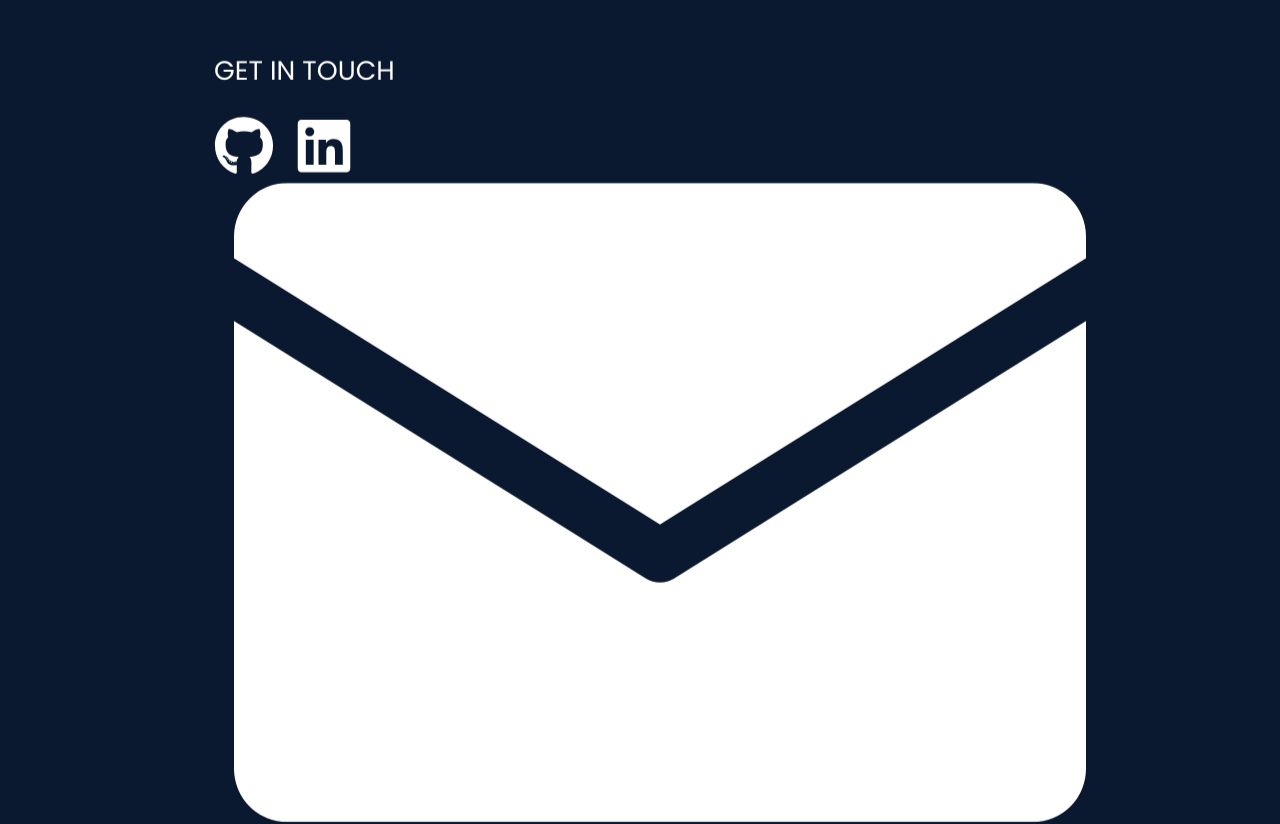
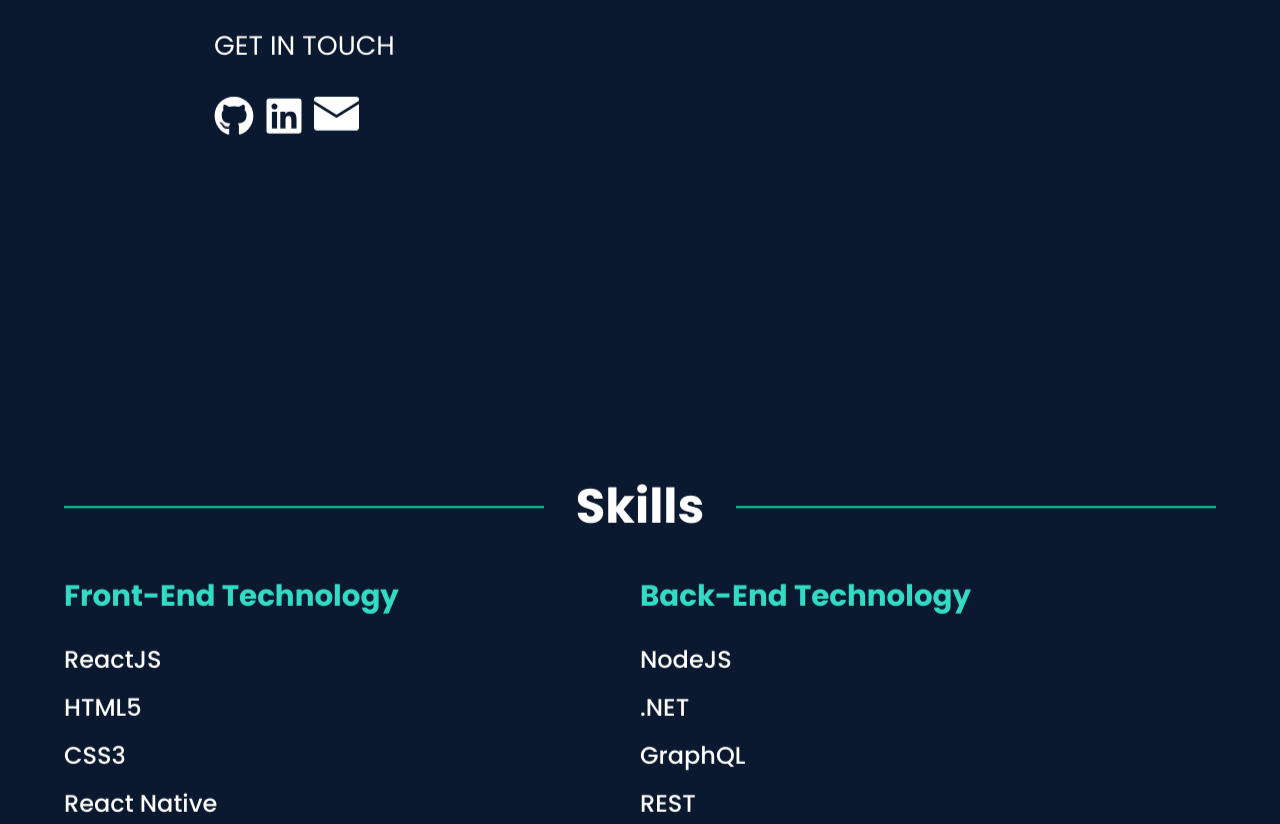
Before and after one commit to samizak/react-portfolio, a React (Create React App) app: page / in a window 1280 px wide. Shown: the part 1383-2207 px from the top of the page. Built offline with nearby package versions, Linux system fonts and the light colour scheme.

Commit message:
style: Minor changes

```diff
--- a/src/Components/AboutMe/AboutMe.css
+++ b/src/Components/AboutMe/AboutMe.css
@@ -19,12 +19,18 @@
 }
 
 .about p {
-  font-size: 20pt;
+  font-size: 14pt;
+  transition: 500ms ease-in-out;
 }
 
-.home-social-links a:not(:first-child) {
-  flex: 1 1 auto;
-  margin: 20px;
+@media only screen and (min-width: 768px) {
+  .about p {
+    font-size: 20pt;
+  }
+}
+
+.home-social-links a {
+  margin-right: 10px;
 }
 .home-social-links path {
   fill: white;
--- a/src/Components/AboutMe/AboutMe.tsx
+++ b/src/Components/AboutMe/AboutMe.tsx
@@ -19,7 +19,6 @@ export default function AboutMe() {
           </p>
 
           <br></br>
-          <br></br>
           <p>GET IN TOUCH</p>
           <br></br>
           <div className="home-social-links">
@@ -31,8 +30,8 @@ export default function AboutMe() {
               <svg
                 xmlns="http://www.w3.org/2000/svg"
                 viewBox="0 0 496 512"
-                width="60"
-                height="60"
+                width="40"
+                height="40"
               >
                 <path d="M165.9 397.4c0 2-2.3 3.6-5.2 3.6-3.3 .3-5.6-1.3-5.6-3.6 0-2 2.3-3.6 5.2-3.6 3-.3 5.6 1.3 5.6 3.6zm-31.1-4.5c-.7 2 1.3 4.3 4.3 4.9 2.6 1 5.6 0 6.2-2s-1.3-4.3-4.3-5.2c-2.6-.7-5.5 .3-6.2 2.3zm44.2-1.7c-2.9 .7-4.9 2.6-4.6 4.9 .3 2 2.9 3.3 5.9 2.6 2.9-.7 4.9-2.6 4.6-4.6-.3-1.9-3-3.2-5.9-2.9zM244.8 8C106.1 8 0 113.3 0 252c0 110.9 69.8 205.8 169.5 239.2 12.8 2.3 17.3-5.6 17.3-12.1 0-6.2-.3-40.4-.3-61.4 0 0-70 15-84.7-29.8 0 0-11.4-29.1-27.8-36.6 0 0-22.9-15.7 1.6-15.4 0 0 24.9 2 38.6 25.8 21.9 38.6 58.6 27.5 72.9 20.9 2.3-16 8.8-27.1 16-33.7-55.9-6.2-112.3-14.3-112.3-110.5 0-27.5 7.6-41.3 23.6-58.9-2.6-6.5-11.1-33.3 2.6-67.9 20.9-6.5 69 27 69 27 20-5.6 41.5-8.5 62.8-8.5s42.8 2.9 62.8 8.5c0 0 48.1-33.6 69-27 13.7 34.7 5.2 61.4 2.6 67.9 16 17.7 25.8 31.5 25.8 58.9 0 96.5-58.9 104.2-114.8 110.5 9.2 7.9 17 22.9 17 46.4 0 33.7-.3 75.4-.3 83.6 0 6.5 4.6 14.4 17.3 12.1C428.2 457.8 496 362.9 496 252 496 113.3 383.5 8 244.8 8zM97.2 352.9c-1.3 1-1 3.3 .7 5.2 1.6 1.6 3.9 2.3 5.2 1 1.3-1 1-3.3-.7-5.2-1.6-1.6-3.9-2.3-5.2-1zm-10.8-8.1c-.7 1.3 .3 2.9 2.3 3.9 1.6 1 3.6 .7 4.3-.7 .7-1.3-.3-2.9-2.3-3.9-2-.6-3.6-.3-4.3 .7zm32.4 35.6c-1.6 1.3-1 4.3 1.3 6.2 2.3 2.3 5.2 2.6 6.5 1 1.3-1.3 .7-4.3-1.3-6.2-2.2-2.3-5.2-2.6-6.5-1zm-11.4-14.7c-1.6 1-1.6 3.6 0 5.9 1.6 2.3 4.3 3.3 5.6 2.3 1.6-1.3 1.6-3.9 0-6.2-1.4-2.3-4-3.3-5.6-2z"></path>
               </svg>
@@ -45,15 +44,15 @@ export default function AboutMe() {
               <svg
                 xmlns="http://www.w3.org/2000/svg"
                 viewBox="0 0 448 512"
-                width="60"
-                height="60"
+                width="40"
+                height="40"
               >
                 <path d="M416 32H31.9C14.3 32 0 46.5 0 64.3v383.4C0 465.5 14.3 480 31.9 480H416c17.6 0 32-14.5 32-32.3V64.3c0-17.8-14.4-32.3-32-32.3zM135.4 416H69V202.2h66.5V416zm-33.2-243c-21.3 0-38.5-17.3-38.5-38.5S80.9 96 102.2 96c21.2 0 38.5 17.3 38.5 38.5 0 21.3-17.2 38.5-38.5 38.5zm282.1 243h-66.4V312c0-24.8-.5-56.7-34.5-56.7-34.6 0-39.9 27-39.9 54.9V416h-66.4V202.2h63.7v29.2h.9c8.9-16.8 30.6-34.5 62.9-34.5 67.2 0 79.7 44.3 79.7 101.9V416z"></path>
               </svg>
             </a>
 
             <a href="mailto:changeme" rel="noopener noreferrer" target="_blank">
-              <Email />
+              <Email style={{ height: "45px", width: "45px" }} />
             </a>
           </div>
         </div>
```
